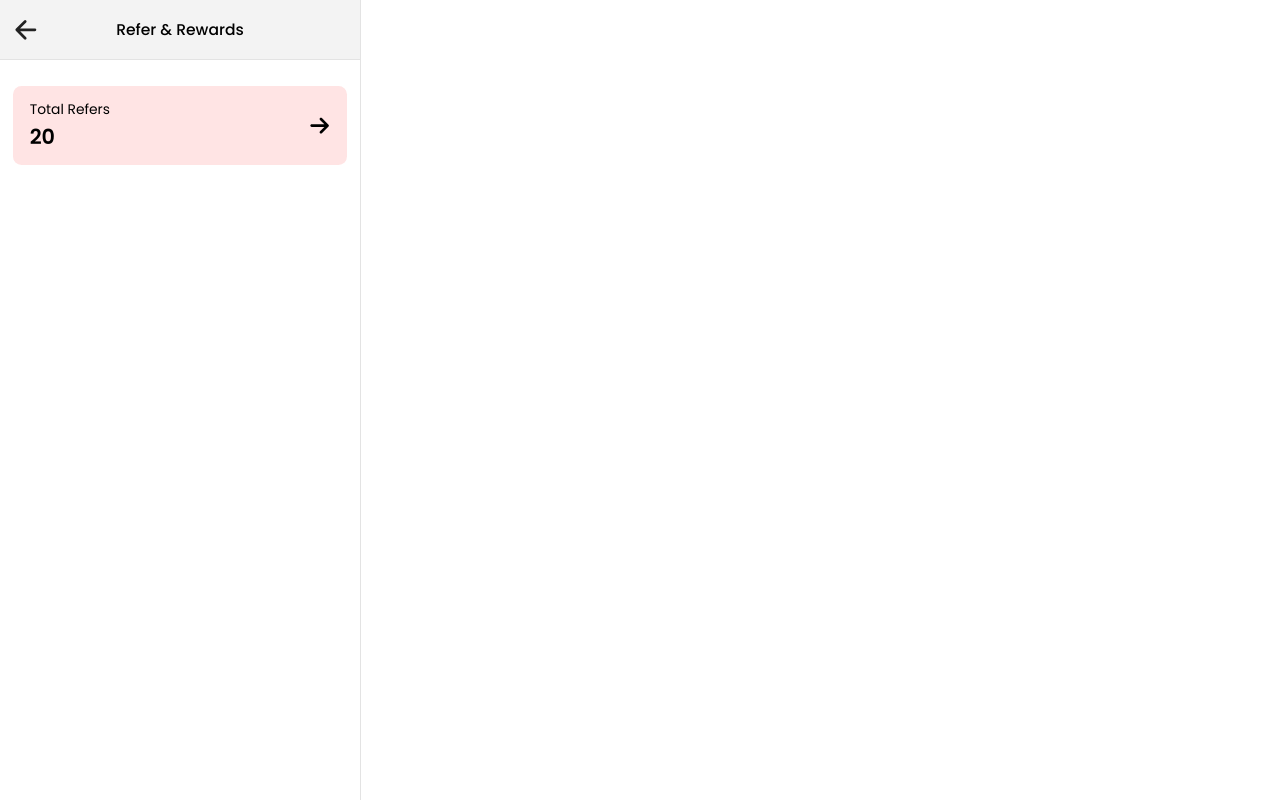
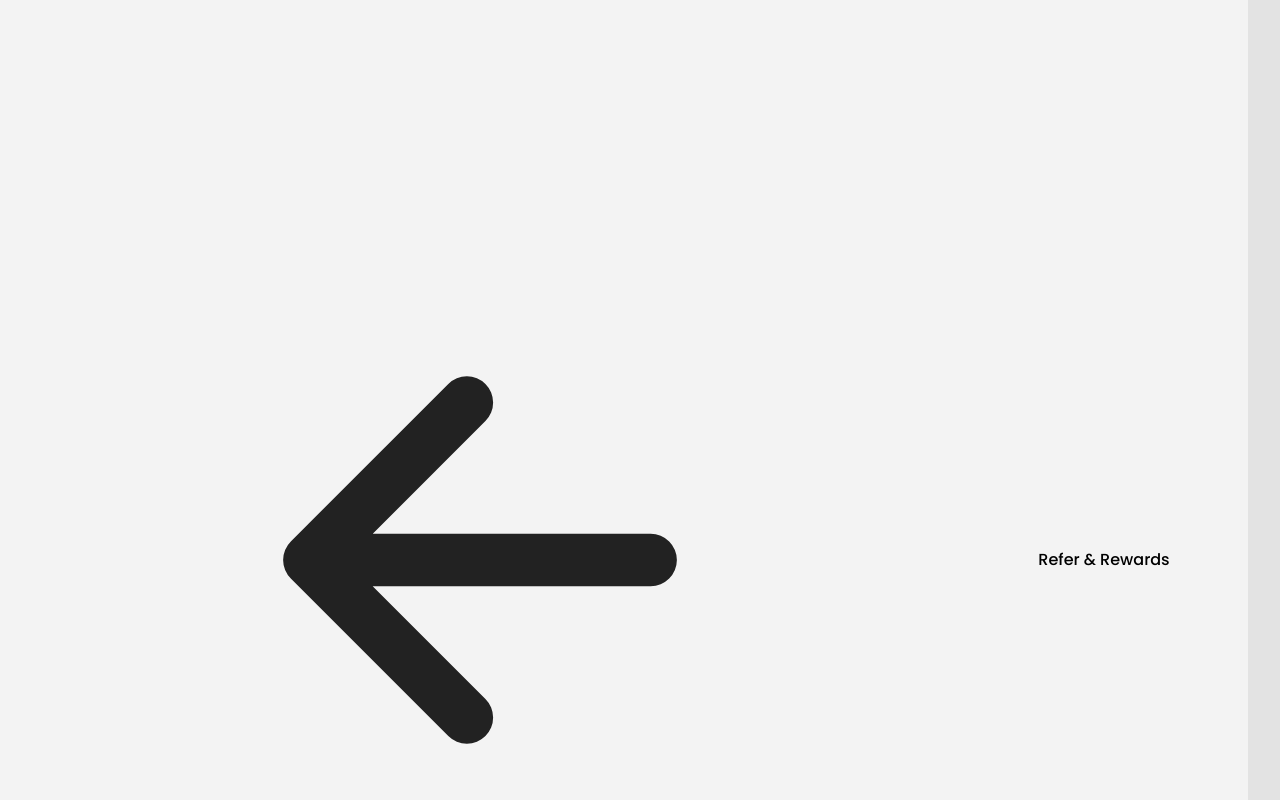
Before and after one commit to 25mohit/rent-property-project-frontend, a Next.js app: page /Refer in a window 1280 px wide. Built offline with nearby package versions, Linux system fonts and the light colour scheme.

Commit message:
Font Size Calculation Issue Fixed

```diff
--- a/src/app/PropertyListing/page.tsx
+++ b/src/app/PropertyListing/page.tsx
@@ -1,12 +1,9 @@
 import MultiContentLayout from "../components/HOC/Layout/MultiContentLayout"
-import CalculateFontSize from "../components/HOC/Layout/CalculateFontSize"
 
 const PropertyListing = () => {
   return (
     <MultiContentLayout>
-    {/* <CalculateFontSize> */}
       <h1 style={{fontSize: 'var(--fontSize33)'}}>Hello</h1>
-    {/* </CalculateFontSize> */}
     </MultiContentLayout>
   )
 }
--- a/src/app/components/HOC/Layout/MultiContentLayout.tsx
+++ b/src/app/components/HOC/Layout/MultiContentLayout.tsx
@@ -39,11 +39,11 @@
   }, []);
 
   return (
-    <CalculateFontSize>
+    <>
       <div className='headerSpace'><HeaderBar/></div>
       <section className='multiContentLayout scroll'>{children}</section>
       <div className='bottomBarSpace'><BottomBar/></div>
-      </CalculateFontSize>
+      </>
   )
 }
 
--- a/src/app/components/HOC/Layout/SingleContentLayout.tsx
+++ b/src/app/components/HOC/Layout/SingleContentLayout.tsx
@@ -26,11 +26,9 @@
   };
 
   return (
-    <CalculateFontSize>
-        <div className='single-content-layout scroll' style={containerStyle}>
-            {children}
-        </div>
-    </CalculateFontSize>
+    <div className='single-content-layout scroll' style={containerStyle}>
+        {children}
+    </div>
   )
 }
 
--- a/src/app/page.tsx
+++ b/src/app/page.tsx
@@ -1,9 +1,10 @@
 import Splash from "./Splash/page";
-
-
+import CalculateFontSize from "./components/HOC/Layout/CalculateFontSize";
 
 export default function Home() {
   return (
+    <CalculateFontSize>
      <Splash />
+    </CalculateFontSize>
   );
 }
```
